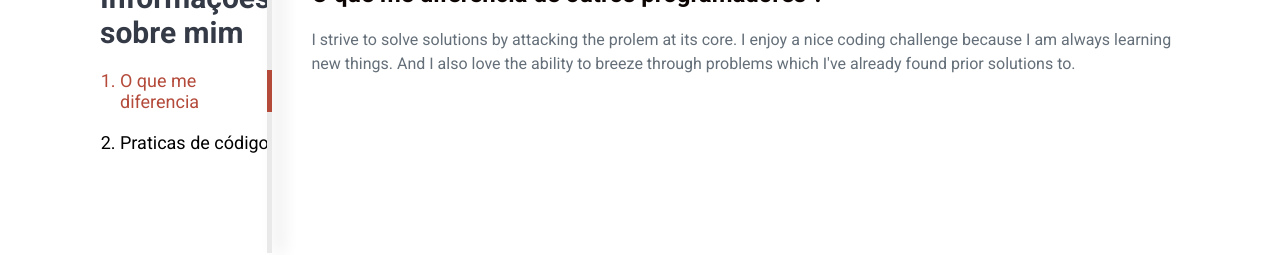
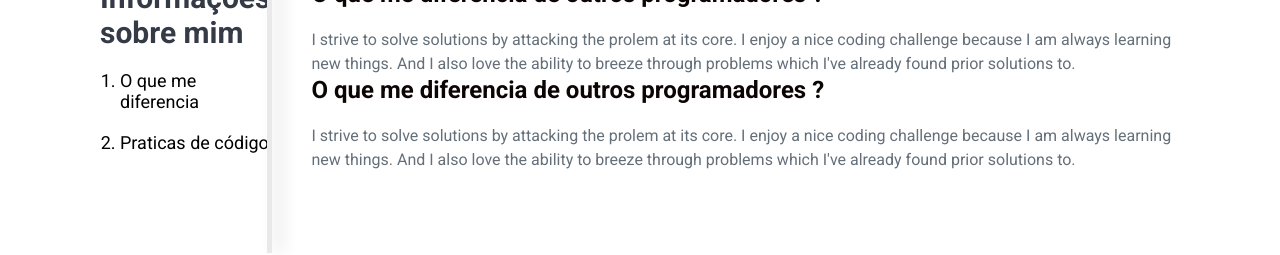
Before and after one commit to lucaskahl/personal-portfolio-react, a React (Create React App) app: page / in a window 1280 px wide. Shown: the part 680-935 px from the top of the page. Built offline with nearby package versions, Linux system fonts and the light colour scheme.

Commit message:
Logica inicial do estado

```diff
--- a/src/components/About/index.js
+++ b/src/components/About/index.js
@@ -1,26 +1,59 @@
-import React from "react";
+import React, { Component } from "react";
 
-import { Container, Informations, Details } from "./styles";
+import { Container, Informations, Details, Modal } from "./styles";
 
-const About = () => (
+class About extends Component {
+  state = {
+    hide: false,
+    active: true,
+    show: false
+  };
+
+  handleClick = () => {
+    this.setState(prevState => ({
+      hide: !prevState.hide,
+      active: !prevState.active,
+      show: prevState.hide
+    }));
+  };
+
+  render() {
+    const { hide, show, active } = this.state;
+
+    return (
       <Container>
         <Informations>
           <h2>Informações sobre mim</h2>
           <ol>
-        <li className="active">O que me diferencia</li>
-        <li className="no-active">Praticas de código</li>
+            <li status={active} onClick={this.handleClick}>
+              O que me diferencia
+            </li>
+            <li>Praticas de código</li>
           </ol>
         </Informations>
         <Details>
+          <Modal hide={hide}>
             <h2>O que me diferencia de outros programadores ?</h2>
             <p>
-        I strive to solve solutions by attacking the prolem at its core. I enjoy
-        a nice coding challenge because I am always learning new things. And I
-        also love the ability to breeze through problems which I've already
-        found prior solutions to.
+              I strive to solve solutions by attacking the prolem at its core. I
+              enjoy a nice coding challenge because I am always learning new
+              things. And I also love the ability to breeze through problems
+              which I've already found prior solutions to.
             </p>
+          </Modal>
+          <Modal hide={show}>
+            <h2>O que me diferencia de outros programadores ?</h2>
+            <p>
+              I strive to solve solutions by attacking the prolem at its core. I
+              enjoy a nice coding challenge because I am always learning new
+              things. And I also love the ability to breeze through problems
+              which I've already found prior solutions to.
+            </p>
+          </Modal>
         </Details>
       </Container>
     );
+  }
+}
 
 export default About;
--- a/src/components/About/styles.js
+++ b/src/components/About/styles.js
@@ -39,6 +39,7 @@ export const Informations = styled.div`
     li {
       margin-bottom: 20px;
       font-size: 18px;
+      color: ${props => (props.status ? "#b44a3a" : "#000")};
 
       &::after {
         content: "";
@@ -93,3 +94,7 @@ export const Details = styled.div`
     color: #646f79;
   }
 `;
+
+export const Modal = styled.div`
+  display: ${props => (props.hide ? "none" : "block")};
+`;
```
Lines whose indentation alone changed are shown as unchanged.
